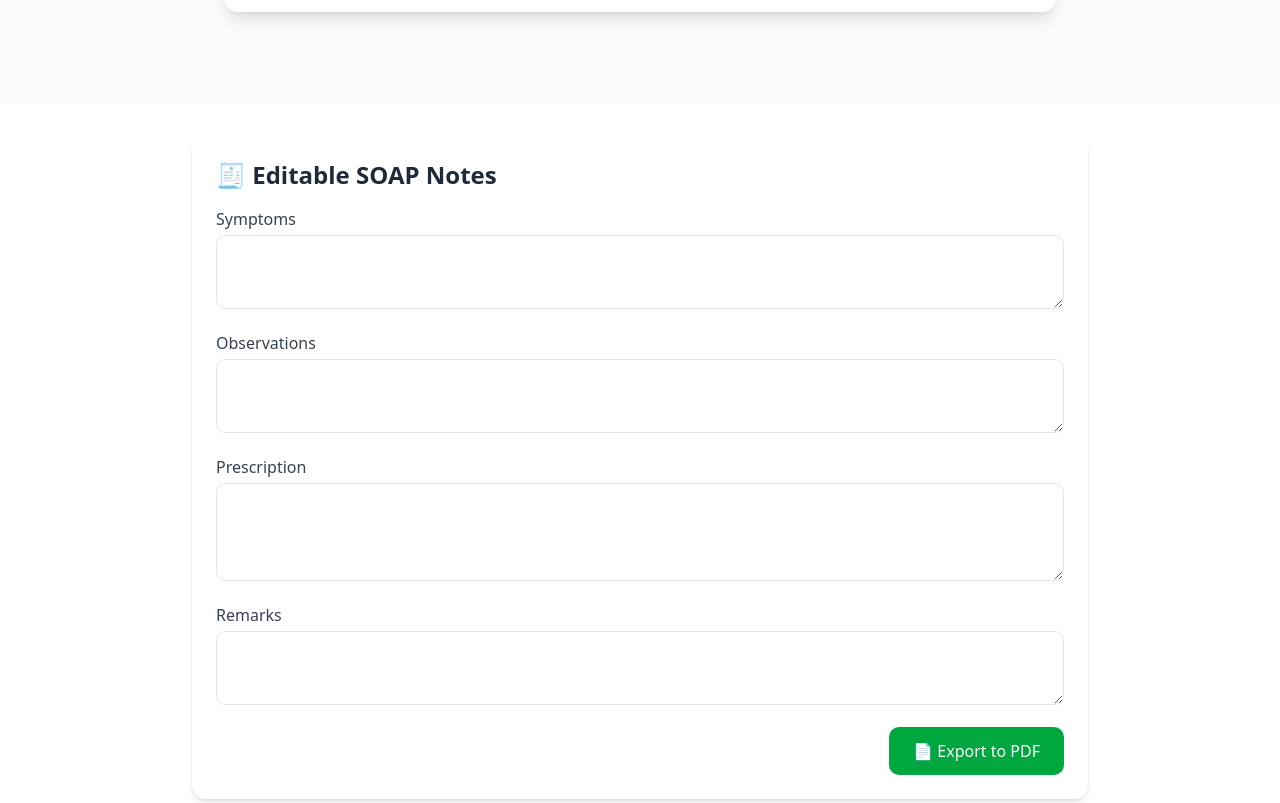
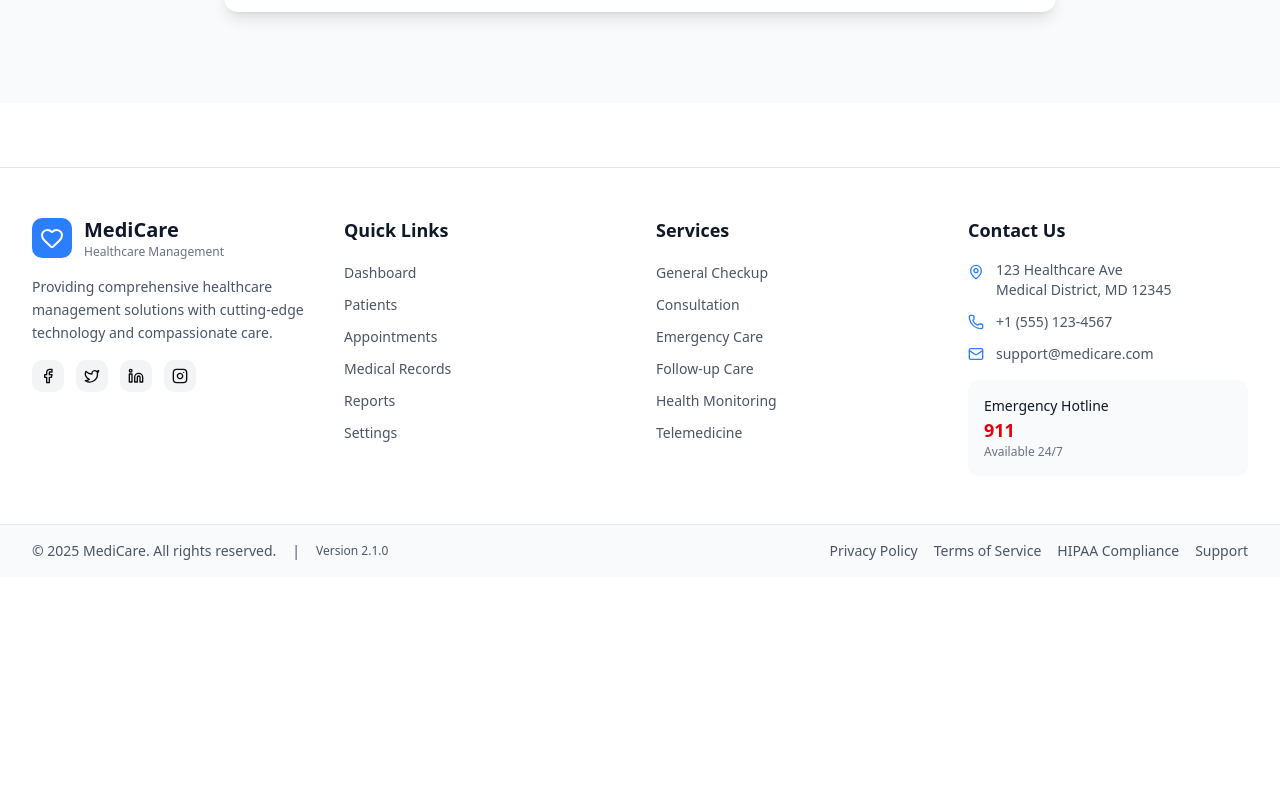
Before and after one commit to Ujjwal-singh32/automated-clinical-docs, a Next.js app: page /new-patient in a window 1280 px wide. Shown: the part 697-1500 px from the top of the page. After the commit the page ends 1274 px from the top, so only its background shows below. Built offline with nearby package versions, Linux system fonts and the light colour scheme.

Commit message:
Added SOAP Notes Section

```diff
--- a/src/app/new-patient/page.jsx
+++ b/src/app/new-patient/page.jsx
@@ -20,6 +20,7 @@ export default function PatientEntryForm() {
   const [loading, setLoading] = useState(false);
   const [transcript, setTranscript] = useState("");
   const [soapNotes, setSoapNotes] = useState(null);
+  const [recordingStopped, setRecordingStopped] = useState(false); // New state to track if recording was stopped
   const [editableSoap, setEditableSoap] = useState({
     symptoms: [],
     observations: [],
@@ -48,6 +49,15 @@ export default function PatientEntryForm() {
       gender: '',
       dateOfVisit: '29/07/2025',
       contactNumber: ''
+    });
+    // Reset SOAP notes section
+    setRecordingStopped(false);
+    setSoapNotes(null);
+    setEditableSoap({
+      symptoms: [],
+      observations: [],
+      prescription: [],
+      remarks: ''
     });
   };
 
@@ -80,6 +90,7 @@ export default function PatientEntryForm() {
         setTranscript(data.transcript);
         setSoapNotes(data.soap_notes);
         setIsRecording(false);
+        setRecordingStopped(true); // Set this to true when recording stops
         setEditableSoap(data.soap_notes);
       } else {
         alert("❌ Error: " + data.error);
@@ -207,7 +218,7 @@ export default function PatientEntryForm() {
                     type="button"
                     onClick={handleStartRecording}
                     disabled={loading}
-                    className="flex items-center justify-center space-x-2 px-6 py-3 bg-red-500 text-white rounded-lg hover:bg-red-600"
+                    className="flex items-center justify-center space-x-2 px-6 py-3 bg-red-500 text-white rounded-lg hover:bg-red-600 transition-colors duration-200 disabled:opacity-50"
                   >
                     <span>🎙️ Start Voice Recording</span>
                   </button>
@@ -216,7 +227,7 @@ export default function PatientEntryForm() {
                     type="button"
                     onClick={handleStopRecording}
                     disabled={loading}
-                    className="flex items-center justify-center space-x-2 px-6 py-3 bg-yellow-500 text-white rounded-lg hover:bg-yellow-600"
+                    className="flex items-center justify-center space-x-2 px-6 py-3 bg-yellow-500 text-white rounded-lg hover:bg-yellow-600 transition-colors duration-200 disabled:opacity-50 animate-pulse"
                   >
                     <span>⏹️ Stop Voice Recording</span>
                   </button>
@@ -227,13 +238,13 @@ export default function PatientEntryForm() {
                   <button
                     type="button"
                     onClick={handleCancel}
-                    className="px-6 py-3 border border-gray-300 text-gray-700 rounded-lg hover:bg-gray-50"
+                    className="px-6 py-3 border border-gray-300 text-gray-700 rounded-lg hover:bg-gray-50 transition-colors duration-200"
                   >
                     Cancel
                   </button>
                   <button
                     type="submit"
-                    className="px-6 py-3 bg-blue-600 text-white rounded-lg hover:bg-blue-700"
+                    className="px-6 py-3 bg-blue-600 text-white rounded-lg hover:bg-blue-700 transition-colors duration-200"
                   >
                     Save Patient Info
                   </button>
@@ -241,17 +252,41 @@ export default function PatientEntryForm() {
               </div>
             </form>
           </div>
-        </main>
+
+          {/* SOAP Notes Section - Only show after recording is stopped */}
+          {recordingStopped && editableSoap && (
+            <div className="mt-8 bg-white rounded-xl shadow-lg overflow-hidden animate-fadeIn">
+              {/* SOAP Notes Header */}
+              <div className="bg-gradient-to-r from-green-600 to-emerald-500 px-6 py-4">
+                <div className="flex items-center justify-between">
+                  <div className="flex items-center space-x-3">
+                    <div className="bg-white/20 rounded-full p-2">
+                      <svg className="w-6 h-6 text-white" fill="none" stroke="currentColor" viewBox="0 0 24 24">
+                        <path strokeLinecap="round" strokeLinejoin="round" strokeWidth={2} d="M9 12h6m-6 4h6m2 5H7a2 2 0 01-2-2V5a2 2 0 012-2h5.586a1 1 0 01.707.293l5.414 5.414a1 1 0 01.293.707V19a2 2 0 01-2 2z" />
+                      </svg>
                     </div>
-      {editableSoap && (
-        <div className="max-w-4xl mx-auto mt-8 p-6 bg-white shadow-md rounded-xl">
-          <h2 className="text-2xl font-bold text-gray-800 mb-4">🧾 Editable SOAP Notes</h2>
+                    <div>
+                      <h3 className="text-xl font-bold text-white">SOAP Notes</h3>
+                      <p className="text-green-100 text-sm">Review and edit the generated medical notes</p>
+                    </div>
+                  </div>
+                  <div className="bg-white/20 px-3 py-1 rounded-full">
+                    <span className="text-white text-xs font-medium">✨ AI Generated</span>
+                  </div>
+                </div>
+              </div>
 
+              {/* SOAP Notes Body */}
+              <div className="p-6">
+                <div className="grid grid-cols-1 lg:grid-cols-2 gap-6">
                   {/* Symptoms */}
-          <div className="mb-4">
-            <label className="block text-gray-700 font-medium mb-1">Symptoms</label>
+                  <div className="space-y-2">
+                    <label className="flex items-center space-x-2 text-sm font-semibold text-gray-800">
+                      <div className="w-2 h-2 bg-red-500 rounded-full"></div>
+                      <span>Symptoms</span>
+                    </label>
                     <textarea
-              rows={2}
+                      rows={3}
                       value={editableSoap.symptoms.join(", ")}
                       onChange={(e) =>
                         setEditableSoap((prev) => ({
@@ -259,15 +294,19 @@ export default function PatientEntryForm() {
                           symptoms: e.target.value.split(",").map((s) => s.trim())
                         }))
                       }
-              className="w-full p-3 border rounded-lg"
+                      className="w-full p-4 border-2 border-gray-200 rounded-lg focus:border-green-500 focus:ring-2 focus:ring-green-200 transition-all duration-200 bg-gray-50 hover:bg-white"
+                      placeholder="List patient symptoms..."
                     />
                   </div>
 
                   {/* Observations */}
-          <div className="mb-4">
-            <label className="block text-gray-700 font-medium mb-1">Observations</label>
+                  <div className="space-y-2">
+                    <label className="flex items-center space-x-2 text-sm font-semibold text-gray-800">
+                      <div className="w-2 h-2 bg-blue-500 rounded-full"></div>
+                      <span>Observations</span>
+                    </label>
                     <textarea
-              rows={2}
+                      rows={3}
                       value={editableSoap.observations.join(", ")}
                       onChange={(e) =>
                         setEditableSoap((prev) => ({
@@ -275,15 +314,20 @@ export default function PatientEntryForm() {
                           observations: e.target.value.split(",").map((o) => o.trim())
                         }))
                       }
-              className="w-full p-3 border rounded-lg"
+                      className="w-full p-4 border-2 border-gray-200 rounded-lg focus:border-green-500 focus:ring-2 focus:ring-green-200 transition-all duration-200 bg-gray-50 hover:bg-white"
+                      placeholder="Clinical observations and findings..."
                     />
                   </div>
+                </div>
 
-          {/* Prescription */}
-          <div className="mb-4">
-            <label className="block text-gray-700 font-medium mb-1">Prescription</label>
+                {/* Prescription - Full Width */}
+                <div className="mt-6 space-y-2">
+                  <label className="flex items-center space-x-2 text-sm font-semibold text-gray-800">
+                    <div className="w-2 h-2 bg-purple-500 rounded-full"></div>
+                    <span>Prescription</span>
+                  </label>
                   <textarea
-              rows={3}
+                    rows={4}
                     value={editableSoap.prescription.join(", ")}
                     onChange={(e) =>
                       setEditableSoap((prev) => ({
@@ -291,26 +335,57 @@ export default function PatientEntryForm() {
                         prescription: e.target.value.split(",").map((p) => p.trim())
                       }))
                     }
-              className="w-full p-3 border rounded-lg"
+                    className="w-full p-4 border-2 border-gray-200 rounded-lg focus:border-green-500 focus:ring-2 focus:ring-green-200 transition-all duration-200 bg-gray-50 hover:bg-white"
+                    placeholder="Prescribed medications and treatments..."
                   />
                 </div>
 
-          {/* Remarks */}
-          <div className="mb-4">
-            <label className="block text-gray-700 font-medium mb-1">Remarks</label>
+                {/* Remarks - Full Width */}
+                <div className="mt-6 space-y-2">
+                  <label className="flex items-center space-x-2 text-sm font-semibold text-gray-800">
+                    <div className="w-2 h-2 bg-yellow-500 rounded-full"></div>
+                    <span>Additional Remarks</span>
+                  </label>
                   <textarea
-              rows={2}
+                    rows={3}
                     value={editableSoap.remarks}
                     onChange={(e) =>
                       setEditableSoap((prev) => ({ ...prev, remarks: e.target.value }))
                     }
-              className="w-full p-3 border rounded-lg"
+                    className="w-full p-4 border-2 border-gray-200 rounded-lg focus:border-green-500 focus:ring-2 focus:ring-green-200 transition-all duration-200 bg-gray-50 hover:bg-white"
+                    placeholder="Any additional notes or follow-up instructions..."
                   />
                 </div>
 
-          <div className="text-right">
+                {/* Action Buttons */}
+                <div className="mt-8 flex flex-col sm:flex-row gap-4 justify-between items-center pt-6 border-t border-gray-200">
+                  <div className="flex items-center space-x-2 text-sm text-gray-600">
+                    <svg className="w-4 h-4" fill="none" stroke="currentColor" viewBox="0 0 24 24">
+                      <path strokeLinecap="round" strokeLinejoin="round" strokeWidth={2} d="M13 16h-1v-4h-1m1-4h.01M21 12a9 9 0 11-18 0 9 9 0 0118 0z" />
+                    </svg>
+                    <span>Review all fields before exporting</span>
+                  </div>
+
+                  <div className="flex space-x-3">
                     <button
-              className="px-6 py-3 bg-green-600 text-white rounded-lg hover:bg-green-700"
+                      type="button"
+                      onClick={() => {
+                        setRecordingStopped(false);
+                        setSoapNotes(null);
+                        setEditableSoap({
+                          symptoms: [],
+                          observations: [],
+                          prescription: [],
+                          remarks: ''
+                        });
+                      }}
+                      className="px-6 py-3 border-2 border-gray-300 text-gray-700 rounded-lg hover:bg-gray-50 transition-all duration-200 font-medium"
+                    >
+                      Reset Notes
+                    </button>
+
+                    <button
+                      className="px-8 py-3 bg-gradient-to-r from-green-600 to-emerald-600 text-white rounded-lg hover:from-green-700 hover:to-emerald-700 transition-all duration-200 font-semibold shadow-lg hover:shadow-xl transform hover:scale-105"
                       onClick={() => {
                         const payload = {
                           ...formData,
@@ -326,14 +401,38 @@ export default function PatientEntryForm() {
 
                         router.push("/pdf-template");
                       }}
-
                     >
-              📄 Export to PDF
+                      <span className="flex items-center space-x-2">
+                        <svg className="w-5 h-5" fill="none" stroke="currentColor" viewBox="0 0 24 24">
+                          <path strokeLinecap="round" strokeLinejoin="round" strokeWidth={2} d="M12 10v6m0 0l-3-3m3 3l3-3m2 8H7a2 2 0 01-2-2V5a2 2 0 012-2h5.586a1 1 0 01.707.293l5.414 5.414a1 1 0 01.293.707V19a2 2 0 01-2 2z" />
+                        </svg>
+                        <span>Export to PDF</span>
+                      </span>
                     </button>
                   </div>
                 </div>
+              </div>
+            </div>
           )}
+        </main>
+      </div>
       <Footer />
+
+      <style jsx>{`
+        @keyframes fadeIn {
+          from {
+            opacity: 0;
+            transform: translateY(20px);
+          }
+          to {
+            opacity: 1;
+            transform: translateY(0);
+          }
+        }
+        .animate-fadeIn {
+          animation: fadeIn 0.5s ease-out;
+        }
+      `}</style>
     </>
   );
 }
```
Lines whose indentation alone changed are shown as unchanged.
